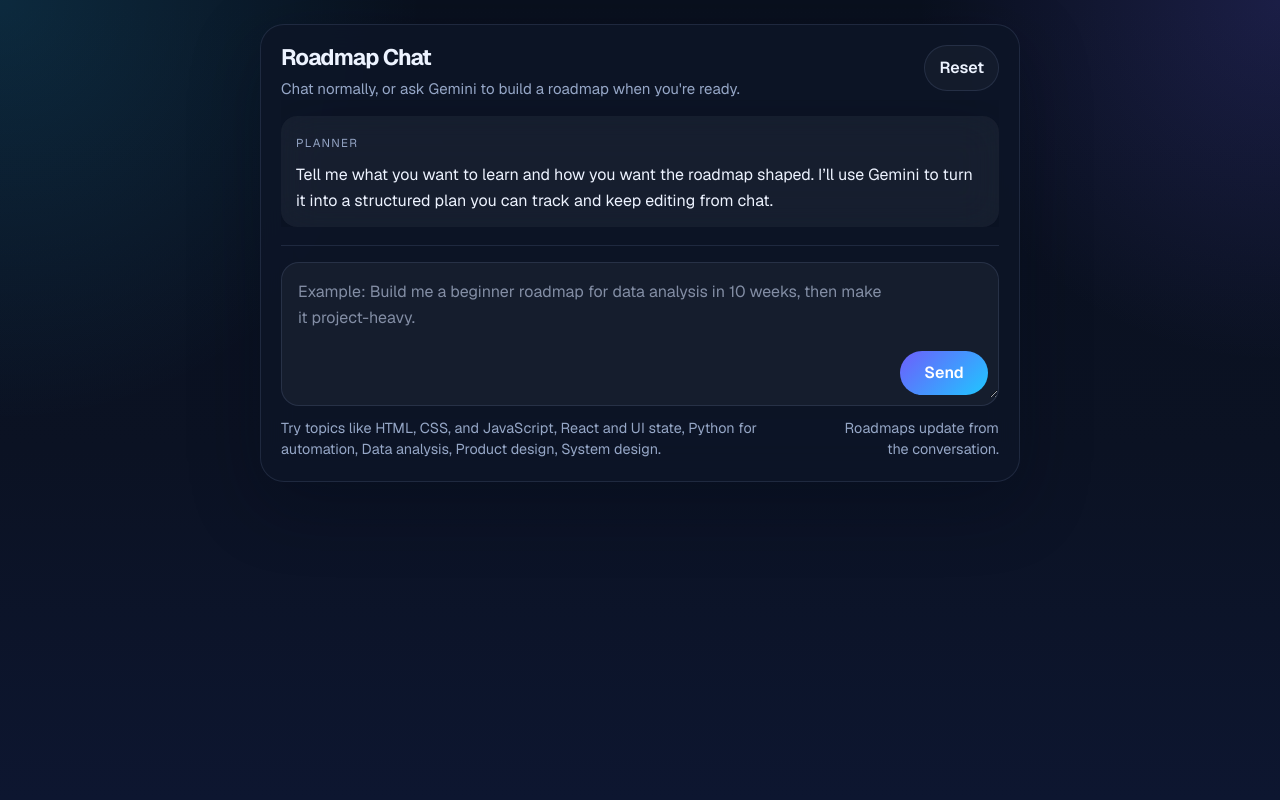
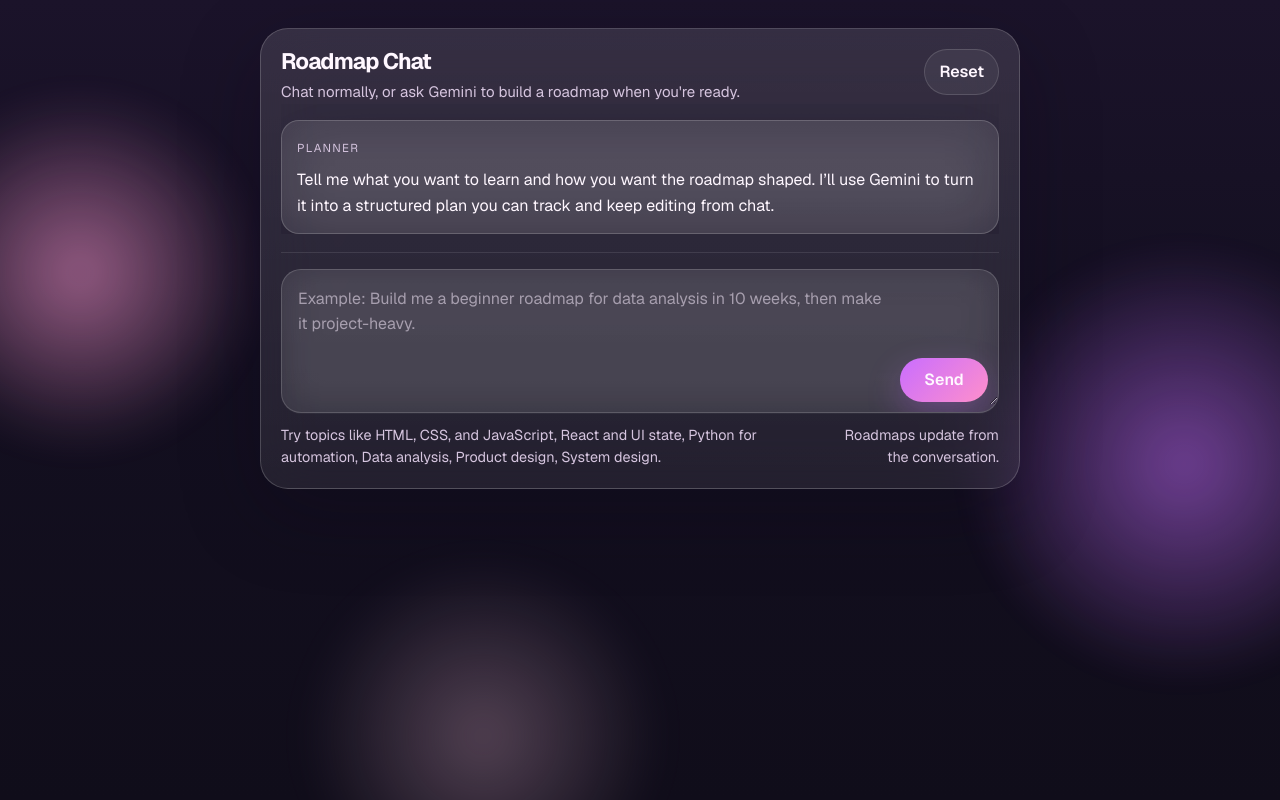
Before and after one commit to yaya-mamoudou/GPTTask, a Next.js app: page / in a window 1280 px wide. Built offline with nearby package versions, Linux system fonts and the light colour scheme.

Commit message:
Refresh UI with pink glassmorphism styling

```diff
--- a/src/app/globals.css
+++ b/src/app/globals.css
@@ -1,17 +1,19 @@
 @import "tailwindcss";
 
 :root {
-  --background: #0a1020;
-  --surface: rgba(13, 21, 39, 0.86);
-  --surface-soft: rgba(255, 255, 255, 0.04);
-  --foreground: #edf3ff;
-  --muted: #96a7c7;
-  --border: rgba(166, 189, 240, 0.12);
-  --border-strong: rgba(166, 189, 240, 0.24);
-  --accent: #6d5efc;
-  --accent-2: #1fc7ff;
-  --success: #35d39a;
-  --shadow: 0 22px 70px rgba(2, 8, 22, 0.32);
+  --background: #120f1d;
+  --background-deep: #0e0a18;
+  --surface: rgba(255, 255, 255, 0.1);
+  --surface-strong: rgba(255, 255, 255, 0.16);
+  --surface-soft: rgba(255, 255, 255, 0.06);
+  --foreground: #fff7ff;
+  --muted: #d6c5df;
+  --border: rgba(255, 255, 255, 0.18);
+  --border-strong: rgba(255, 255, 255, 0.28);
+  --accent: #c96dff;
+  --accent-2: #ff8fcb;
+  --success: #52d8aa;
+  --shadow: 0 24px 80px rgba(13, 7, 24, 0.28);
 }
 
 @theme inline {
@@ -34,13 +36,41 @@ body {
   min-height: 100vh;
   color: var(--foreground);
   font-family: var(--font-sans), sans-serif;
-  background-color: #0a1020;
-  background-image:
-    radial-gradient(circle at top left, rgba(31, 199, 255, 0.14), transparent 28%),
-    radial-gradient(circle at top right, rgba(109, 94, 252, 0.18), transparent 24%),
-    linear-gradient(180deg, #09101e 0%, #0b1223 56%, #0d1630 100%);
+  background:
+    linear-gradient(180deg, #1b132a 0%, #130f20 44%, #100d1a 100%);
   background-repeat: no-repeat;
   background-attachment: fixed;
+  position: relative;
+  overflow-x: hidden;
+}
+
+body::before,
+body::after {
+  content: "";
+  position: fixed;
+  inset: auto;
+  pointer-events: none;
+  z-index: 0;
+  filter: blur(20px);
+  opacity: 0.9;
+}
+
+body::before {
+  top: 6rem;
+  left: -6rem;
+  width: 22rem;
+  height: 22rem;
+  border-radius: 999px;
+  background: radial-gradient(circle, rgba(255, 154, 211, 0.62), rgba(255, 154, 211, 0.08) 62%, transparent 74%);
+}
+
+body::after {
+  top: 16rem;
+  right: -7rem;
+  width: 26rem;
+  height: 26rem;
+  border-radius: 999px;
+  background: radial-gradient(circle, rgba(197, 109, 255, 0.58), rgba(197, 109, 255, 0.08) 64%, transparent 76%);
 }
 
 button,
@@ -66,9 +96,25 @@ button {
 }
 
 .roadmap-shell {
+  position: relative;
+  z-index: 1;
   width: min(1240px, calc(100% - 32px));
   margin: 0 auto;
-  padding: 24px 0 32px;
+  padding: 28px 0 36px;
+}
+
+.roadmap-shell::before {
+  content: "";
+  position: fixed;
+  bottom: -7rem;
+  left: 24%;
+  width: 22rem;
+  height: 22rem;
+  border-radius: 999px;
+  background: radial-gradient(circle, rgba(255, 201, 228, 0.28), rgba(255, 201, 228, 0.04) 60%, transparent 74%);
+  filter: blur(18px);
+  pointer-events: none;
+  z-index: -1;
 }
 
 .workspace-grid {
@@ -86,14 +132,15 @@ button {
 .panel,
 .message-bubble,
 .phase-card {
-  background: var(--surface);
+  background: linear-gradient(180deg, rgba(255, 255, 255, 0.12), rgba(255, 255, 255, 0.08));
+  border: 1px solid var(--border);
   box-shadow: var(--shadow);
-  backdrop-filter: blur(18px);
+  backdrop-filter: blur(28px);
+  -webkit-backdrop-filter: blur(28px);
 }
 
 .panel {
-  border: 1px solid var(--border);
-  border-radius: 24px;
+  border-radius: 28px;
   padding: 20px;
 }
 
@@ -126,9 +173,9 @@ button {
 .panel-header h2 {
   margin: 0;
   font-size: 1.4rem;
-  line-height: 1.1;
+  line-height: 1.08;
   letter-spacing: -0.04em;
-  font-weight: 640;
+  font-weight: 650;
 }
 
 .panel-meta,
@@ -161,28 +208,31 @@ button {
   padding: 10px 14px;
   font-weight: 600;
   transition:
+    transform 160ms ease,
     background 160ms ease,
-    transform 160ms ease,
+    border-color 160ms ease,
     opacity 160ms ease;
 }
 
 .ghost-button,
 .secondary-button {
-  border: 1px solid var(--border);
-  background: rgba(255, 255, 255, 0.03);
+  border: 1px solid rgba(255, 255, 255, 0.14);
+  background: rgba(255, 255, 255, 0.06);
   color: var(--foreground);
 }
 
 .ghost-button:hover,
 .secondary-button:hover {
   transform: translateY(-1px);
-  background: rgba(255, 255, 255, 0.06);
+  background: rgba(255, 255, 255, 0.1);
+  border-color: rgba(255, 255, 255, 0.22);
 }
 
 .primary-button {
   border: none;
   background: linear-gradient(135deg, var(--accent), var(--accent-2));
-  color: white;
+  color: #fff7ff;
+  box-shadow: 0 14px 34px rgba(197, 109, 255, 0.28);
 }
 
 .primary-button:hover {
@@ -205,45 +255,46 @@ button {
 }
 
 .message-bubble {
-  border-radius: 16px;
+  border-radius: 18px;
   padding: 14px 15px;
 }
 
 .message-bubble p {
   margin: 8px 0 0;
-  line-height: 1.6;
+  line-height: 1.62;
 }
 
 .message-assistant {
-  background: rgba(255, 255, 255, 0.045);
+  background: rgba(255, 255, 255, 0.07);
 }
 
 .message-user {
   margin-left: 28px;
-  background: linear-gradient(135deg, rgba(109, 94, 252, 0.28), rgba(31, 199, 255, 0.2));
+  background: linear-gradient(135deg, rgba(201, 109, 255, 0.28), rgba(255, 143, 203, 0.22));
 }
 
 .message-loading {
-  background: rgba(255, 255, 255, 0.04);
+  background: rgba(255, 255, 255, 0.07);
 }
 
 .composer {
   margin-top: 18px;
   padding-top: 16px;
-  border-top: 1px solid var(--border);
+  border-top: 1px solid rgba(255, 255, 255, 0.1);
 }
 
 .composer-input-shell {
   position: relative;
-  border: 1px solid var(--border);
-  border-radius: 18px;
-  background: rgba(255, 255, 255, 0.04);
+  border: 1px solid rgba(255, 255, 255, 0.16);
+  border-radius: 20px;
+  background: rgba(255, 255, 255, 0.07);
   overflow: hidden;
+  backdrop-filter: blur(20px);
 }
 
 .composer-input-shell:focus-within {
   border-color: var(--border-strong);
-  box-shadow: 0 0 0 4px rgba(31, 199, 255, 0.1);
+  box-shadow: 0 0 0 4px rgba(255, 143, 203, 0.12);
 }
 
 .composer textarea,
@@ -266,12 +317,12 @@ button {
 
 .composer textarea {
   min-height: 122px;
-  padding: 16px 112px 16px 16px;
-  line-height: 1.6;
+  padding: 16px 110px 16px 16px;
+  line-height: 1.62;
 }
 
 .composer textarea::placeholder {
-  color: rgba(194, 206, 233, 0.64);
+  color: rgba(241, 228, 246, 0.56);
 }
 
 .composer textarea:focus,
@@ -307,7 +358,7 @@ button {
 
 .form-error {
   margin: 10px 0 0;
-  color: #ff9abb;
+  color: #ffb0cd;
   font-size: 0.92rem;
 }
 
@@ -322,7 +373,7 @@ button {
   position: relative;
   overflow: hidden;
   border-radius: 999px;
-  background: rgba(255, 255, 255, 0.08);
+  background: rgba(255, 255, 255, 0.1);
 }
 
 .loading-line::after,
@@ -331,7 +382,7 @@ button {
   position: absolute;
   inset: 0;
   transform: translateX(-100%);
-  background: linear-gradient(90deg, transparent, rgba(255, 255, 255, 0.22), transparent);
+  background: linear-gradient(90deg, transparent, rgba(255, 255, 255, 0.28), transparent);
   animation: shimmer 1.35s infinite;
 }
 
@@ -347,9 +398,15 @@ button {
   width: 18px;
   height: 18px;
   border: 2px solid rgba(255, 255, 255, 0.18);
-  border-top-color: rgba(255, 255, 255, 0.88);
+  border-top-color: rgba(255, 255, 255, 0.9);
   border-radius: 50%;
   animation: spin 0.8s linear infinite;
+}
+
+.preview-actions {
+  display: flex;
+  flex-wrap: wrap;
+  gap: 10px;
 }
 
 .phase-list {
@@ -363,7 +420,7 @@ button {
 }
 
 .phase-card {
-  border-radius: 18px;
+  border-radius: 22px;
   padding: 16px 16px 14px;
 }
 
@@ -387,7 +444,7 @@ button {
   height: 4px;
   margin: 14px 0 14px;
   border-radius: 999px;
-  background: rgba(255, 255, 255, 0.08);
+  background: rgba(255, 255, 255, 0.09);
   overflow: hidden;
 }
 
@@ -411,7 +468,7 @@ button {
   margin-top: 8px;
   padding: 0;
   color: var(--muted);
-  line-height: 1.55;
+  line-height: 1.56;
 }
 
 .phase-focus {
@@ -432,7 +489,7 @@ button {
   gap: 12px;
   align-items: start;
   padding: 12px 0;
-  border-top: 1px solid rgba(255, 255, 255, 0.07);
+  border-top: 1px solid rgba(255, 255, 255, 0.08);
   background: transparent;
   box-shadow: none;
 }
@@ -457,7 +514,7 @@ button {
   width: 18px;
   height: 18px;
   border-radius: 50%;
-  border: 1.5px solid rgba(166, 189, 240, 0.44);
+  border: 1.5px solid rgba(255, 255, 255, 0.34);
   background: transparent;
   transition:
     border-color 140ms ease,
@@ -468,7 +525,7 @@ button {
 .task-check-wrap input[type="checkbox"]:checked + .task-check-visual {
   border-color: var(--success);
   background: var(--success);
-  box-shadow: inset 0 0 0 4px rgba(8, 16, 32, 0.95);
+  box-shadow: inset 0 0 0 4px rgba(19, 13, 29, 0.96);
 }
 
 .task-body {
@@ -491,6 +548,10 @@ button {
   font-weight: 580;
 }
 
+.task-title-preview {
+  margin: 0;
+}
+
 .task-notes {
   margin-top: 4px;
   font-size: 0.92rem;
@@ -498,21 +559,12 @@ button {
 
 .task-done .task-title,
 .task-done .task-notes {
-  color: rgba(171, 190, 221, 0.58);
+  color: rgba(222, 207, 231, 0.52);
   text-decoration: line-through;
 }
 
 .roadmap-reveal {
   animation: fadeUp 360ms ease;
-}
-
-.roadmap-loader-strip {
-  display: inline-flex;
-  align-items: center;
-  gap: 10px;
-  margin-top: 16px;
-  color: var(--muted);
-  font-size: 0.92rem;
 }
 
 .phase-card-skeleton,
@@ -591,7 +643,7 @@ button {
   }
 
   .panel {
-    border-radius: 20px;
+    border-radius: 22px;
     padding: 16px;
   }
 
@@ -610,6 +662,10 @@ button {
     text-align: left;
   }
 
+  .preview-actions {
+    width: 100%;
+  }
+
   .message-user {
     margin-left: 0;
   }
```
